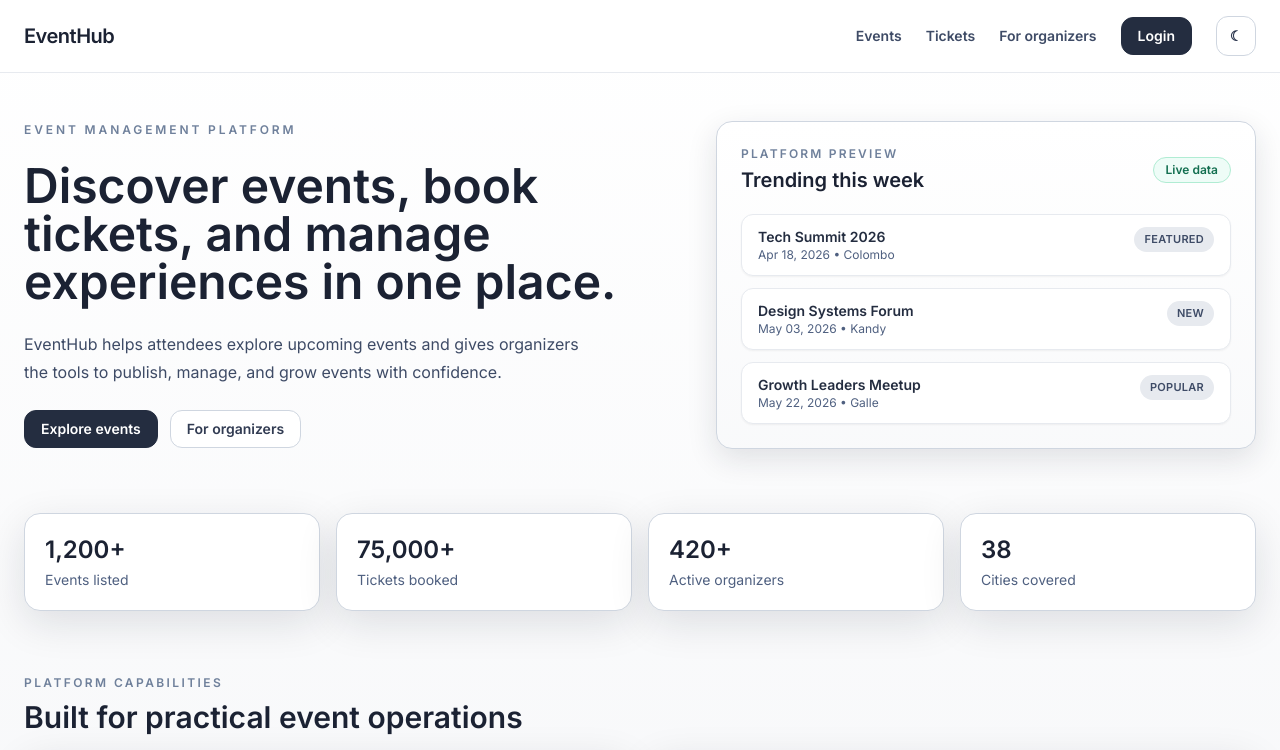
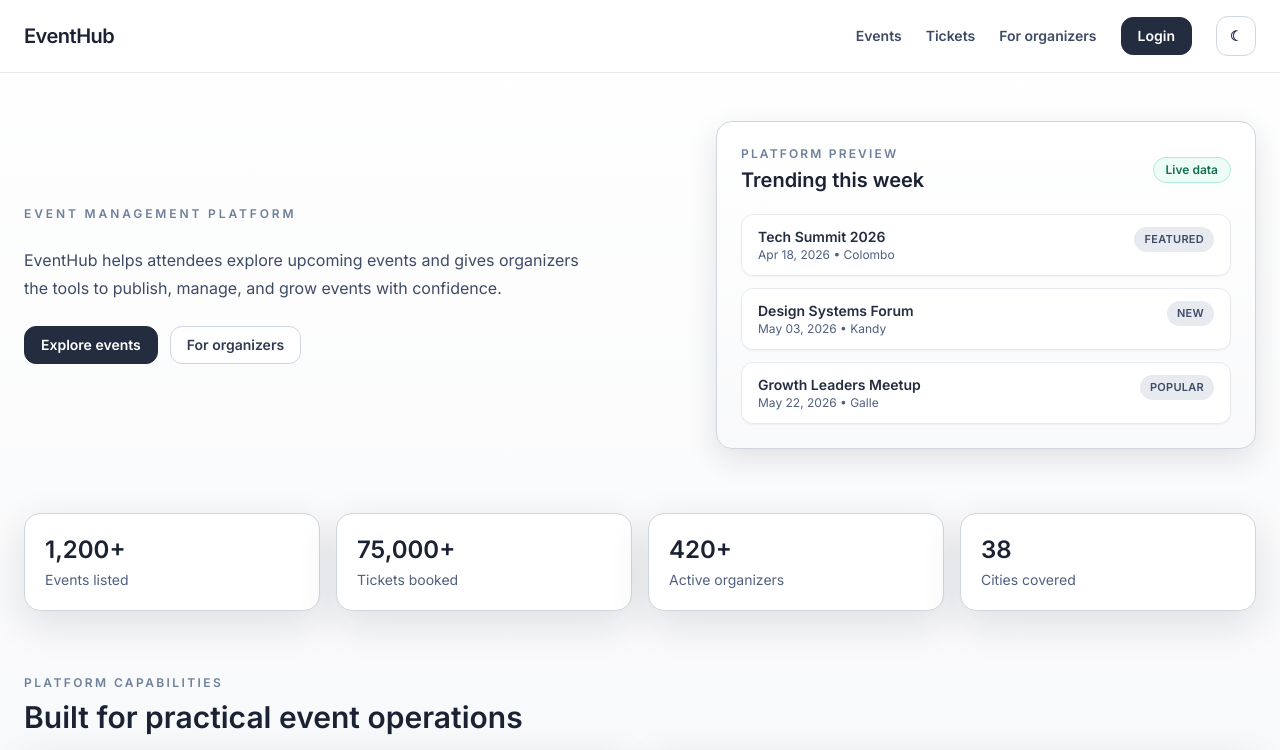
Before and after one commit to SLIIT-Y4-Research-Group/CTSE-Assignment-Frontend, a React (Vite) app: page / in a window 1280 px wide. Shown: the top 750 px of the page. Built offline with nearby package versions, Linux system fonts and the light colour scheme.

Commit message:
chore-fe9change ui

```diff
--- a/src/pages/HomePage.jsx
+++ b/src/pages/HomePage.jsx
@@ -77,9 +77,7 @@ const HomePage = () => {
           <p className="text-xs font-semibold uppercase tracking-[0.24em] text-ink-400">
             Event management platform
           </p>
-          <h1 className="max-w-2xl text-4xl font-semibold leading-tight text-ink-900 lg:text-5xl">
-            Discover events, book tickets, and manage experiences in one place.
-          </h1>
+
           <p className="max-w-xl text-base leading-7 text-ink-600">
             EventHub helps attendees explore upcoming events and gives
             organizers the tools to publish, manage, and grow events with
```
